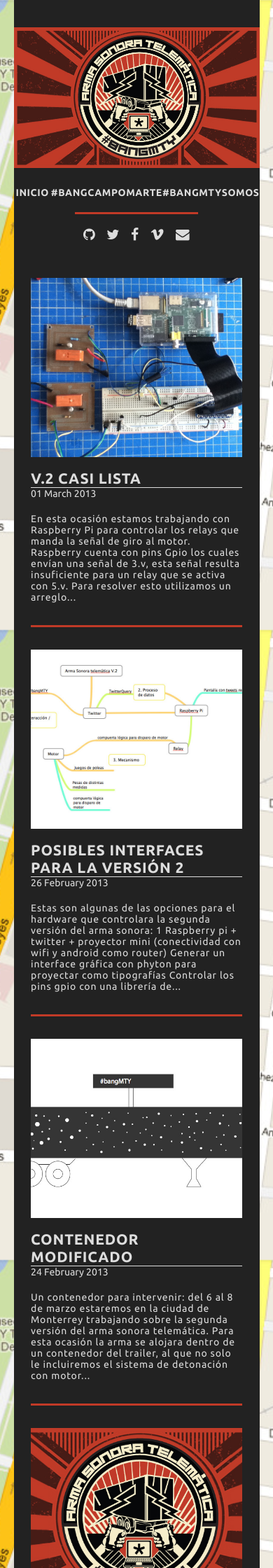
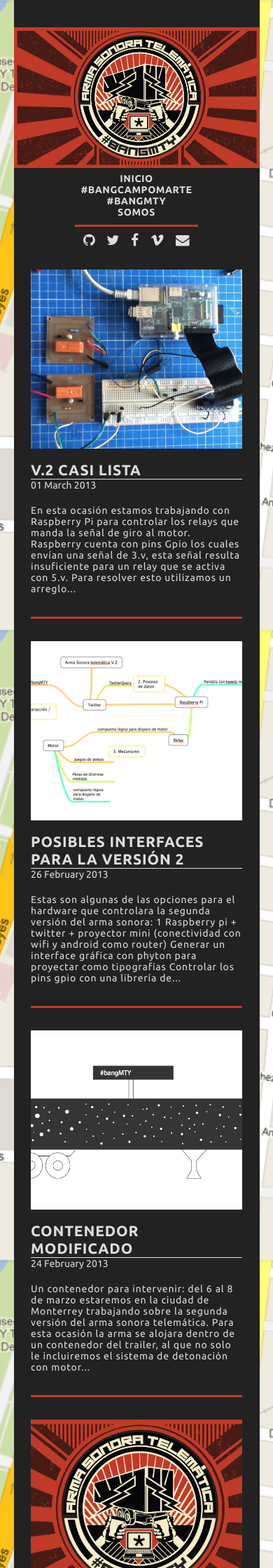
Before and after one commit to astrovandalistas/ast.astrovandalistas.cc, a Jekyll site: the page built from _pages/home.md, in a window 390 px wide. Shown: the top 2240 px of the page at 70% size. Built offline with Jekyll 4.4.1, drawn with Linux system fonts in a browser that asks for light colours; nearby versions of some CDN libraries.

Commit message:
fix mobile menu

```diff
--- a/css/main.scss
+++ b/css/main.scss
@@ -25,7 +25,7 @@ body {
   justify-content: center;
   position: relative;
   width: 90%;
-  padding: 20px 0;
+  padding: 0;
   margin: 0 auto;
   box-sizing: border-box;
   background-color: $TEXT-BACKGROUND;
@@ -34,11 +34,12 @@ body {
     width: 100%;
     max-width: $DESKTOP-COLUMN-WIDTH;
     flex-direction: row;
+    padding: 20px 0;
   }
 
   .menu-pages {
     display: flex;
-    flex-direction: row;
+    flex-direction: column;
     justify-content: space-between;
     align-items: center;
     justify-content: center;
@@ -46,6 +47,7 @@ body {
 
     @include media-query(DESKTOP) {
       width: 66%;
+      flex-direction: row;
     }
   }
 
@@ -85,7 +87,7 @@ body {
   width: 50%;
   height: 3px;
   border: none;
-  margin: 20px auto;
+  margin: 10px auto;
   @include media-query(DESKTOP) {
     display: none;
   }
```
